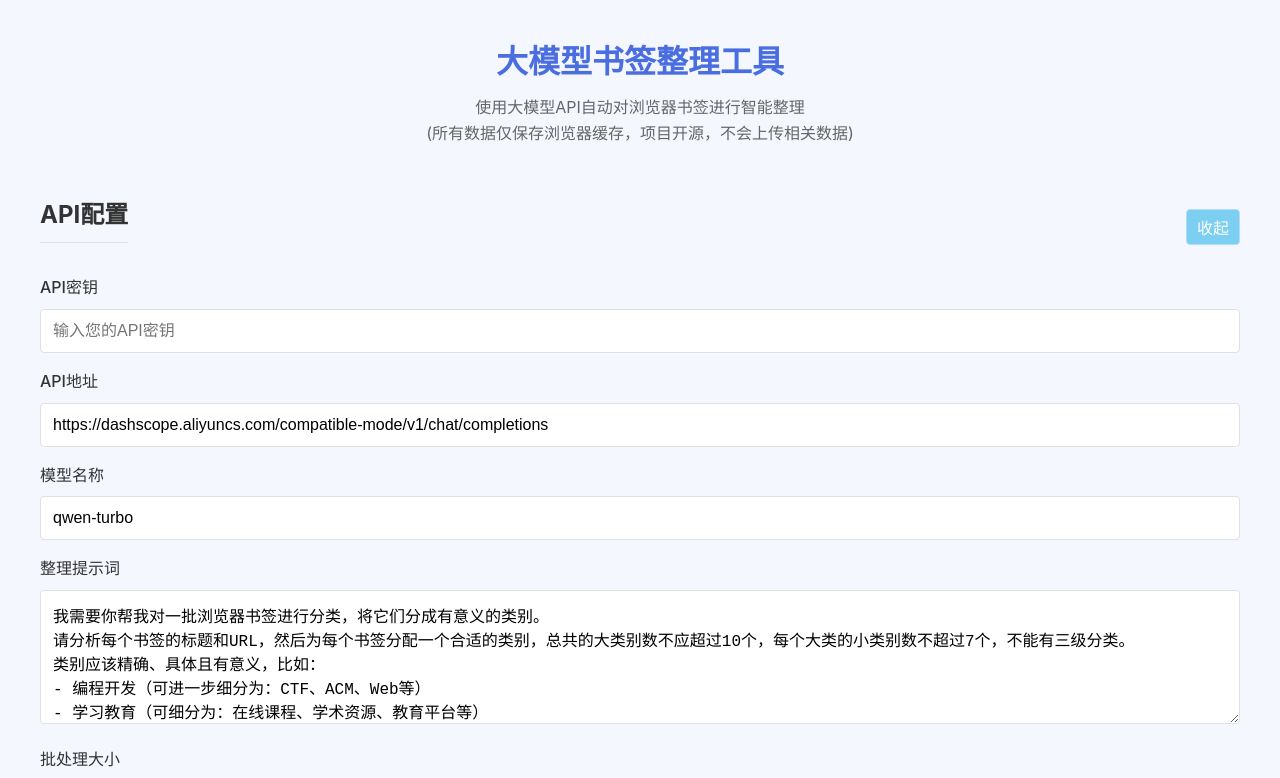
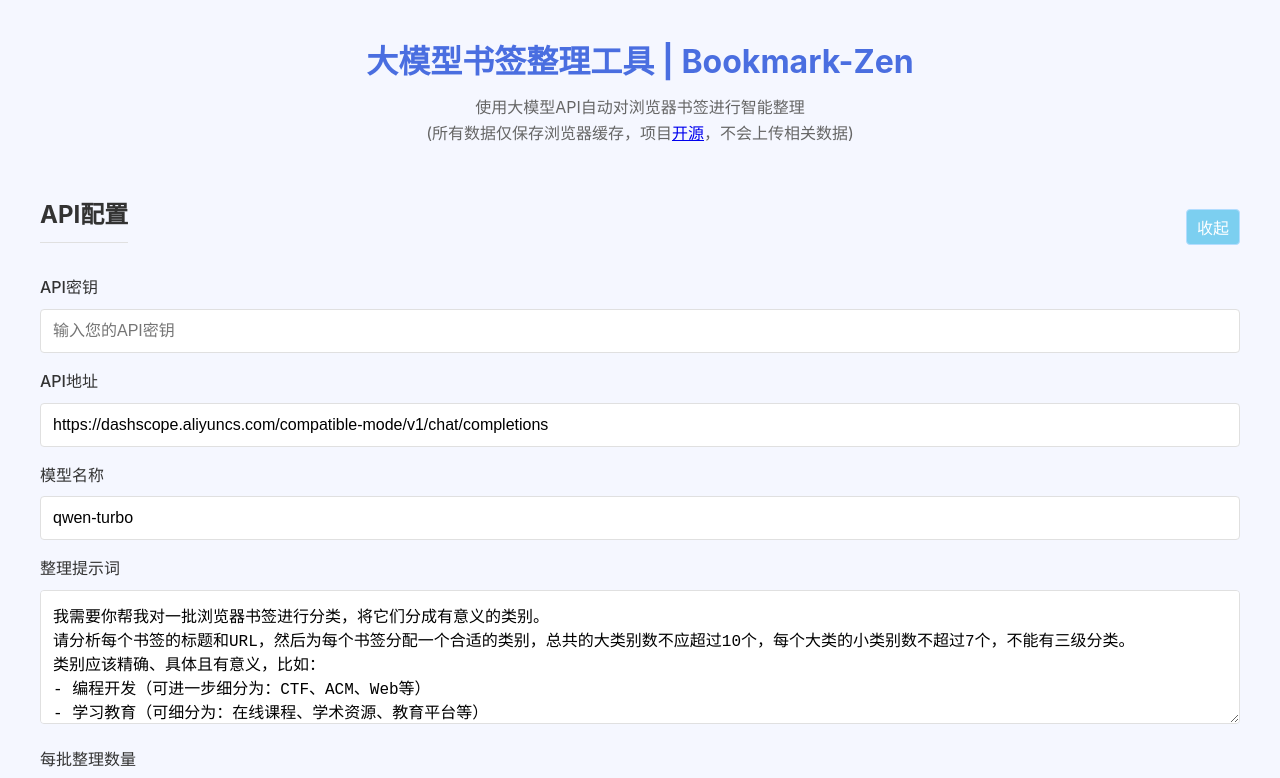
Before and after one commit to we-worker/bookmark-Zen, a plain HTML site: page index.html in a window 1280 px wide. Shown: the top 778 px of the page. Drawn offline with Linux system fonts and the light colour scheme.

Commit message:
更新主页说明与批次

```diff
--- a/index.html
+++ b/index.html
@@ -9,9 +9,9 @@
 <body>
     <div class="container">
         <header>
-            <h1>大模型书签整理工具</h1>
+            <h1>大模型书签整理工具 | Bookmark-Zen</h1>
             <p>使用大模型API自动对浏览器书签进行智能整理</p>
-            <p>(所有数据仅保存浏览器缓存，项目开源，不会上传相关数据)</p>
+            <p>(所有数据仅保存浏览器缓存，项目<a href="https://github.com/we-worker/bookmark-Zen" target="_blank">开源</a>，不会上传相关数据)</p>
         </header>
 
         <main>
@@ -41,8 +41,8 @@
                         <textarea id="prompt" name="prompt" rows="6" placeholder="输入提示词模板..."></textarea>
                     </div>
                     <div class="form-group">
-                        <label for="batchSize">批处理大小</label>
-                        <input type="number" id="batchSize" name="batchSize" min="1" max="50" value="5">
+                        <label for="batchSize">每批整理数量</label>
+                        <input type="number" id="batchSize" name="batchSize" min="1" max="1000" value="5">
                     </div>
                     <div class="button-container">
                         <div class="form-actions">
```
